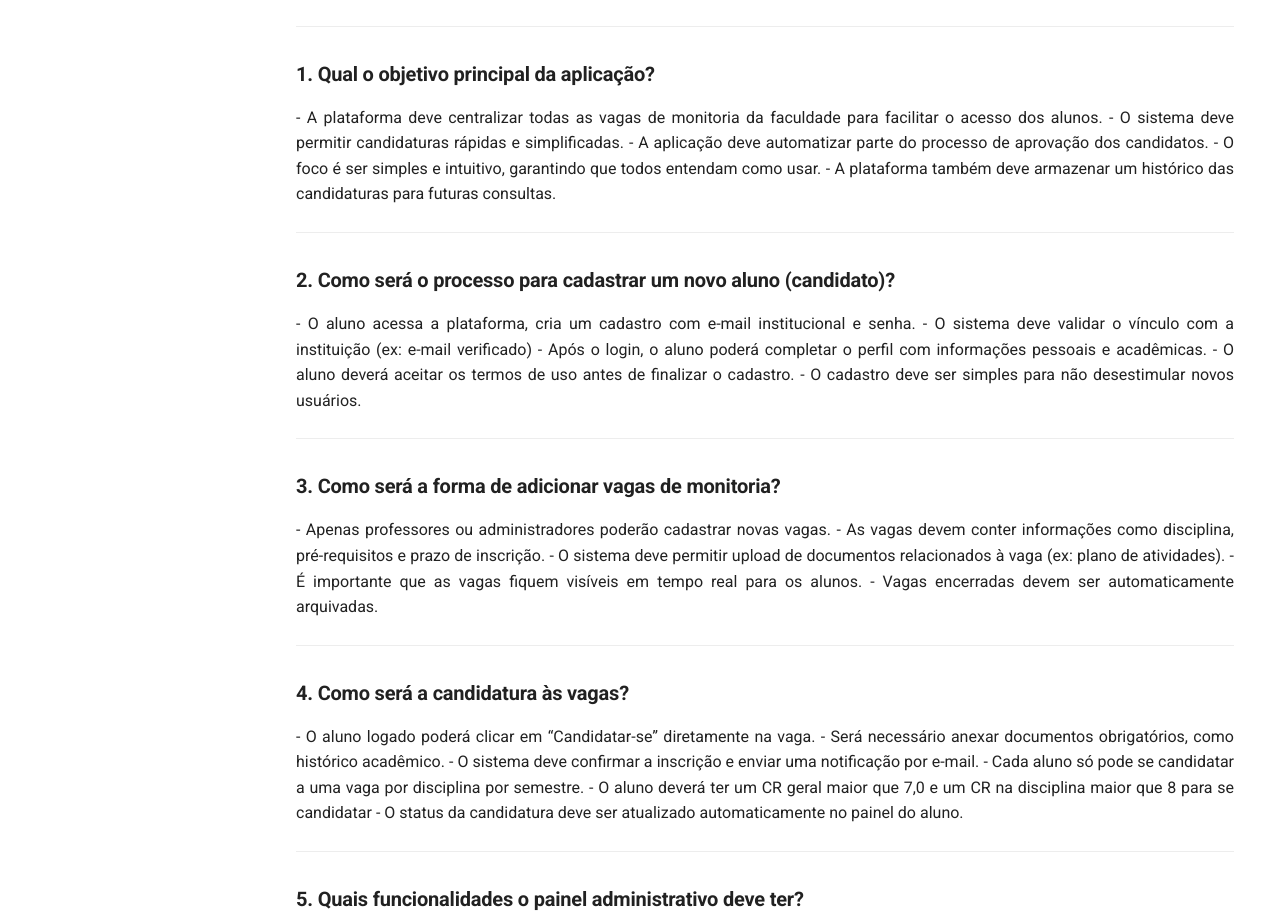
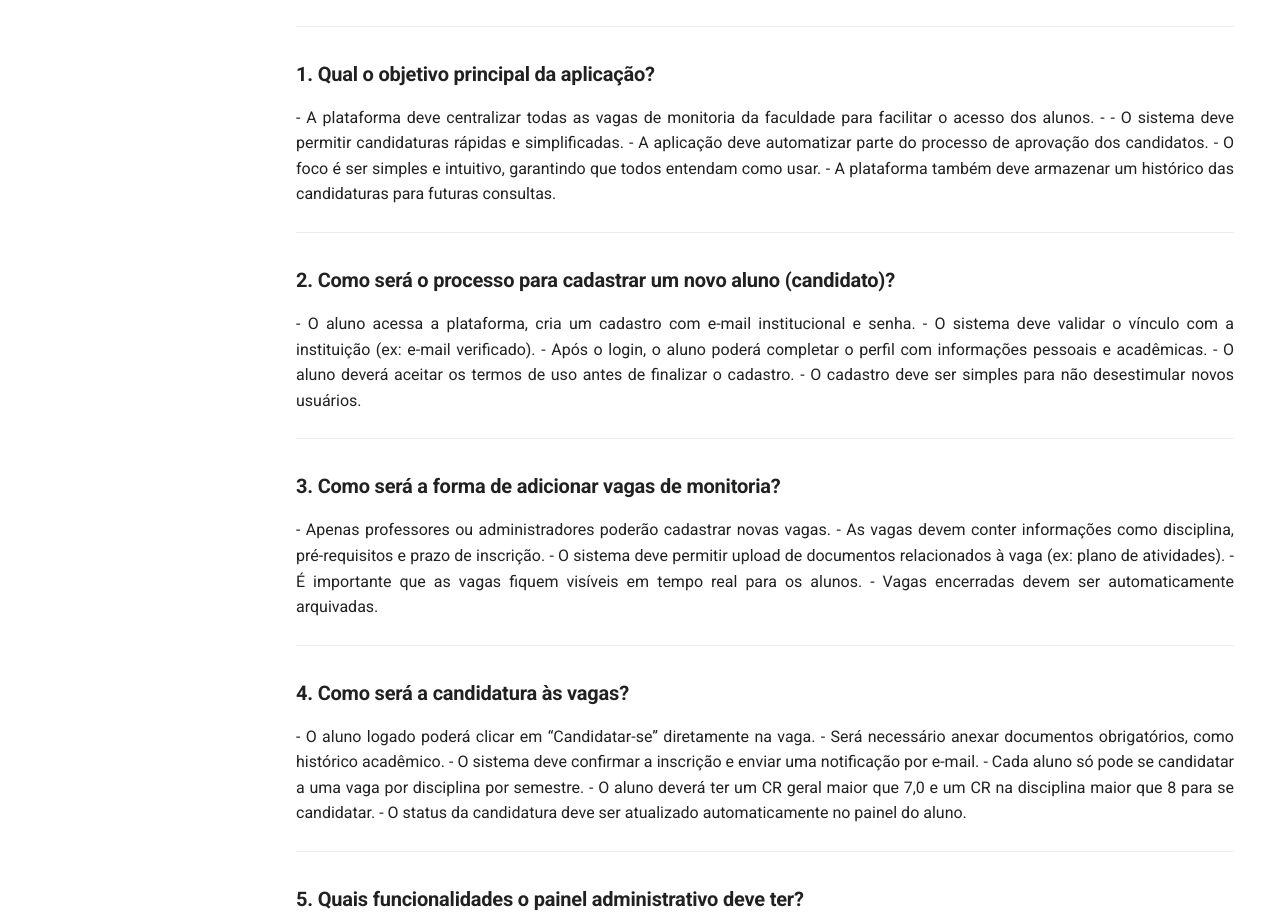
Before and after one commit to Projetos-de-Extensao/PBE_25.2_8004_III, an MkDocs documentation site: the page built from docs/Iniciacao/Brainstorm.md, in a window 1280 px wide and 1400 px high, scrolled down 518 px. Shown: the part 152-1064 px from the top of the window. Built offline with MkDocs 1.6.1 and Material for MkDocs 9.7.7, drawn with Linux system fonts in a browser that asks for light colours; comment, search, counter and statistics services are not loaded.

```diff
--- a/docs/Iniciacao/Brainstorm.md
+++ b/docs/Iniciacao/Brainstorm.md
@@ -26,7 +26,7 @@ A equipe se reuniu para debater ideias gerais sobre o projeto via..., começou .
 <p align="justify">
 
 - A plataforma deve centralizar todas as vagas de monitoria da faculdade para facilitar o acesso dos alunos.
-
+-
 - O sistema deve permitir candidaturas rápidas e simplificadas.
 
 - A aplicação deve automatizar parte do processo de aprovação dos candidatos.
@@ -43,7 +43,7 @@ A equipe se reuniu para debater ideias gerais sobre o projeto via..., começou .
 
 - O aluno acessa a plataforma, cria um cadastro com e-mail institucional e senha.
 
-- O sistema deve validar o vínculo com a instituição (ex: e-mail verificado)
+- O sistema deve validar o vínculo com a instituição (ex: e-mail verificado).
 
 - Após o login, o aluno poderá completar o perfil com informações pessoais e acadêmicas.
 
@@ -81,7 +81,7 @@ A equipe se reuniu para debater ideias gerais sobre o projeto via..., começou .
 
 - Cada aluno só pode se candidatar a uma vaga por disciplina por semestre.
 
-- O aluno deverá ter um CR geral maior que 7,0 e um CR na disciplina maior que 8 para se candidatar
+- O aluno deverá ter um CR geral maior que 7,0 e um CR na disciplina maior que 8 para se candidatar.
 
 - O status da candidatura deve ser atualizado automaticamente no painel do aluno.
 </p>
```
